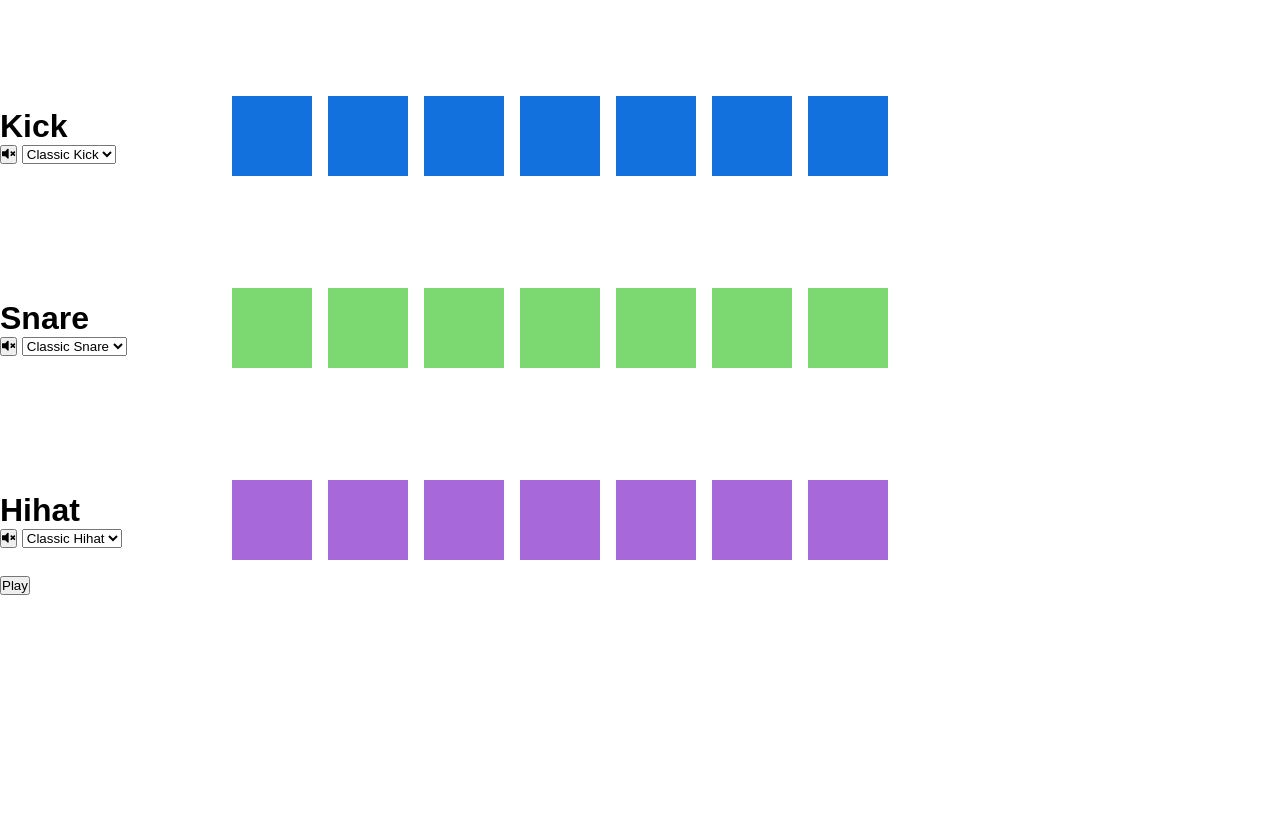
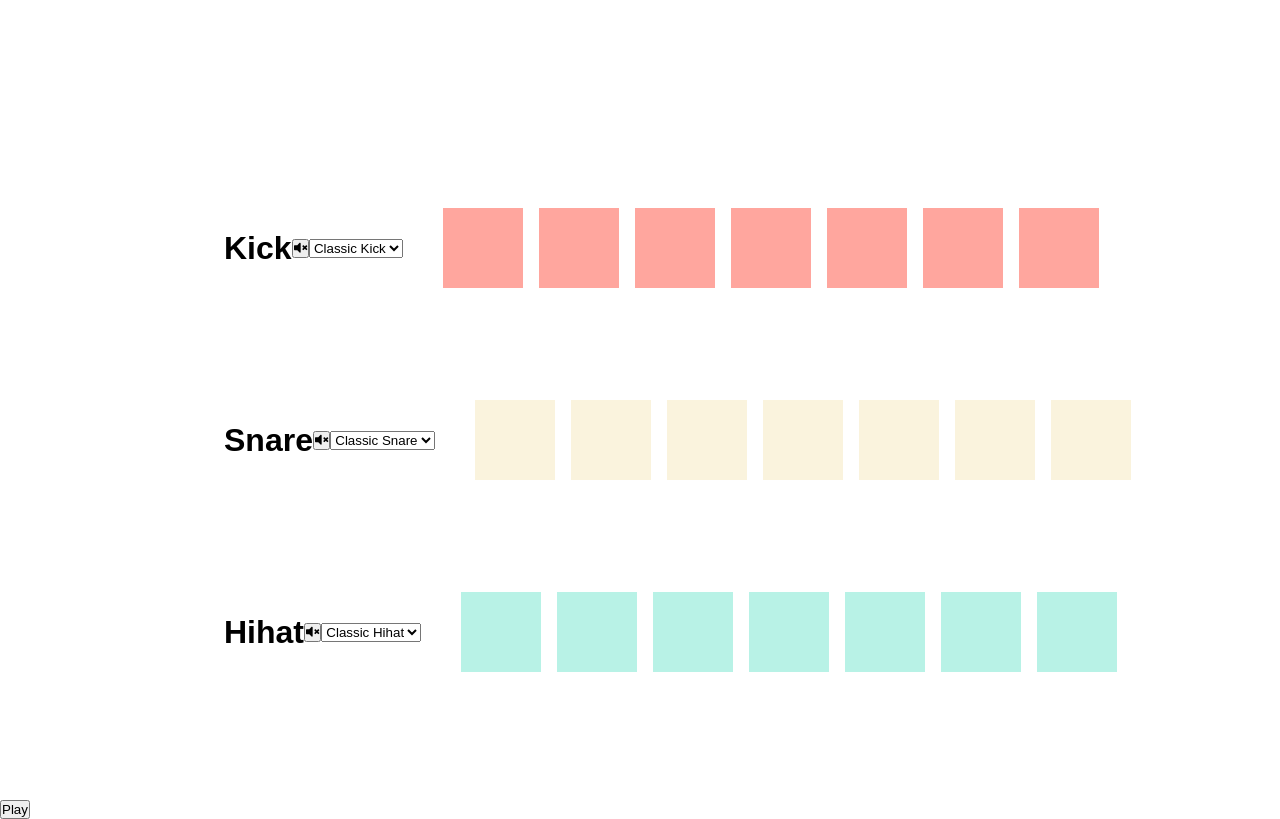
Before and after one commit to payton-burr/BeatMaker, a plain HTML site: page index.html in a window 1280 px wide. Drawn offline with Linux system fonts and the light colour scheme.

Commit message:
styling track and controls

```diff
--- a/assets/styles/style.css
+++ b/assets/styles/style.css
@@ -20,15 +20,23 @@ i,svg {
 }
 
 .kick-pad {
-  background: rgb(19, 113, 221);
+  background: #ffa69e;
 }
 
 .snare-pad {
-  background: rgb(124, 216, 112);
+  background: #faf3dd;
 }
 
 .hihat-pad {
-  background: rgb(167, 105, 218);
+  background: #b8f2e6;
+}
+
+.sequencer {
+  display: flex;
+  min-height: 100vh;
+  flex-direction: column;
+  align-items: center;
+  justify-content: center;
 }
 
 .kick-track, .snare-track, .hihat-track {
@@ -42,3 +50,11 @@ i,svg {
 .kick, .snare, .hihat {
   display: flex;
 }
+
+.controls {
+  display: flex;
+  justify-content: space-between;
+  align-items: center;
+  flex: 1;
+  margin: 0 2rem;
+}
```
